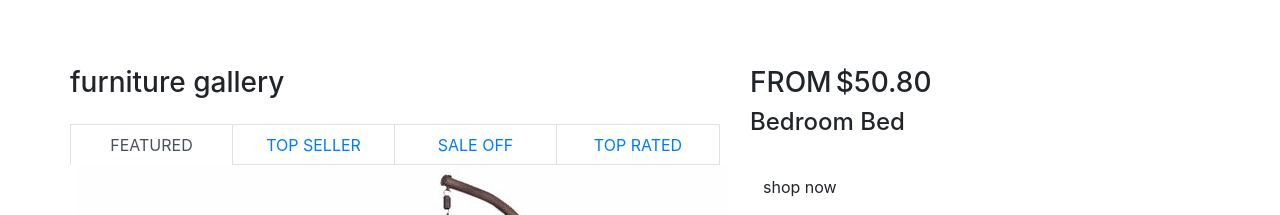
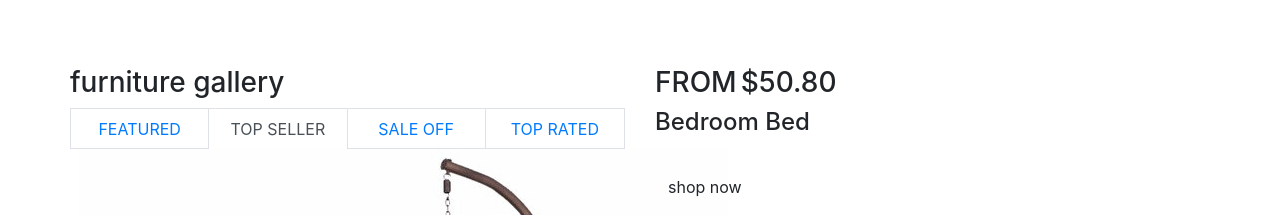
Before and after one commit to yaroslav-kulpan/ks-shopping-market-ValeriiSokolov-YaroslavKulpan, a website with bundled scripts: page index.html in a window 1280 px wide. Shown: the part 4013-4228 px from the top of the page. Built offline with nearby package versions, Linux system fonts and the light colour scheme; files whose address does not match are found by name.

```diff
--- a/index.html
+++ b/index.html
@@ -193,15 +193,15 @@
 <section class="furniture-gallery py-5">
     <div class="container">
         <div class="row">
-            <div class="col-xs-12 col-lg-7 pl-lg-0">
-                <h3 class="title-module mb-4">furniture gallery</h3>
+            <div class="col-xs-12 col-lg-6 pl-lg-0">
+                <h3 class="title-module">furniture gallery</h3>
                 <ul class="nav nav-tabs justify-content-between nav-tabs-custom border" id="myTab" role="tablist">
                     <li class="nav-item w-25 text-center text-uppercase border-right">
-                        <a class="nav-link border-0 active" id="home-tab" data-toggle="tab" href="#home" role="tab"
+                        <a class="nav-link border-0" id="home-tab" data-toggle="tab" href="#home" role="tab"
                            aria-controls="home" aria-selected="true">featured</a>
                     </li>
                     <li class="nav-item w-25 text-center text-uppercase border-right">
-                        <a class="nav-link border-0" id="profile-tab" data-toggle="tab" href="#profile" role="tab"
+                        <a class="nav-link border-0 active" id="profile-tab" data-toggle="tab" href="#profile" role="tab"
                            aria-controls="profile" aria-selected="false">top seller</a>
                     </li>
                     <li class="nav-item w-25 text-center text-uppercase border-right">
@@ -214,7 +214,7 @@
                     </li>
                 </ul>
                 <div class="tab-content tab-content-custom" id="myTabContent">
-                    <div class="tab-pane fade show active" id="home" role="tabpanel" aria-labelledby="home-tab">
+                    <div class="tab-pane fade" id="home" role="tabpanel" aria-labelledby="home-tab">
                         <div class="slider-wrapper slider-for">
                             <div class="slide">
                                 <div class="dp-flex flex-direction-column ml-2">
@@ -402,7 +402,7 @@
                             </div>
                         </div>
                     </div>
-                    <div class="tab-pane fade" id="profile" role="tabpanel" aria-labelledby="profile-tab">
+                    <div class="tab-pane fade show active" id="profile" role="tabpanel" aria-labelledby="profile-tab">
                         <div class="slider-wrapper slider-for">
                             <div class="slide">
                                 <div class="dp-flex flex-direction-column ml-2">
@@ -968,7 +968,7 @@
                     </div>
                 </div>
             </div>
-            <div class="col-5 pr-lg-0 d-none d-lg-block">
+            <div class="col-6 pr-lg-0 d-none d-lg-block">
                 <div class="banner-wrapper">
                     <div class="banner-call-to-action">
                         <h3 class="banner-price">FROM<span class="banner-price-part-too ml-1">$50.80</span></h3>
--- a/src/scss/section/_furniture-gallery.scss
+++ b/src/scss/section/_furniture-gallery.scss
@@ -4,7 +4,7 @@
 
 .title-module {
   position: relative;
-  margin-bottom: 15px;
+  margin-bottom: 2rem;
   padding-bottom: 10px;
   font-size: 20px;
   font-weight: 700;
@@ -33,7 +33,7 @@
 }
 
 .banner-call-to-action {
-  padding-top: 70px;
+  padding-top: 63px;
   padding-left: 62px;
 }
 
@@ -70,7 +70,7 @@
 }
 
 .banner-image-wrapper {
-  padding: 30px 39px 50px 30px;
+  padding: 0 39px 50px 30px;
 }
 
 .nav-tabs-custom .nav-link-custom {
```
Also changed, not shown: src/html/section/_furniture-gallery.html (+7 -7 lines).
